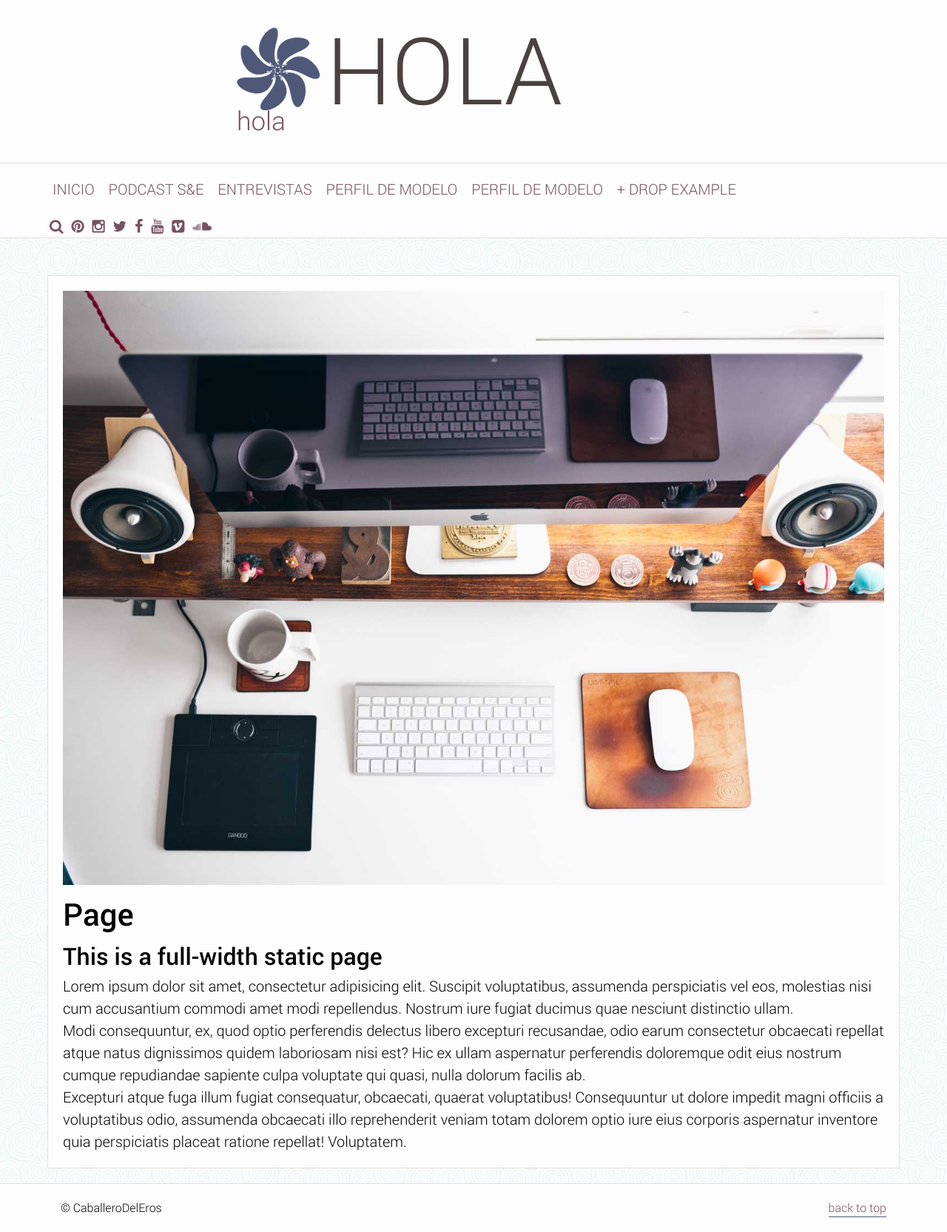
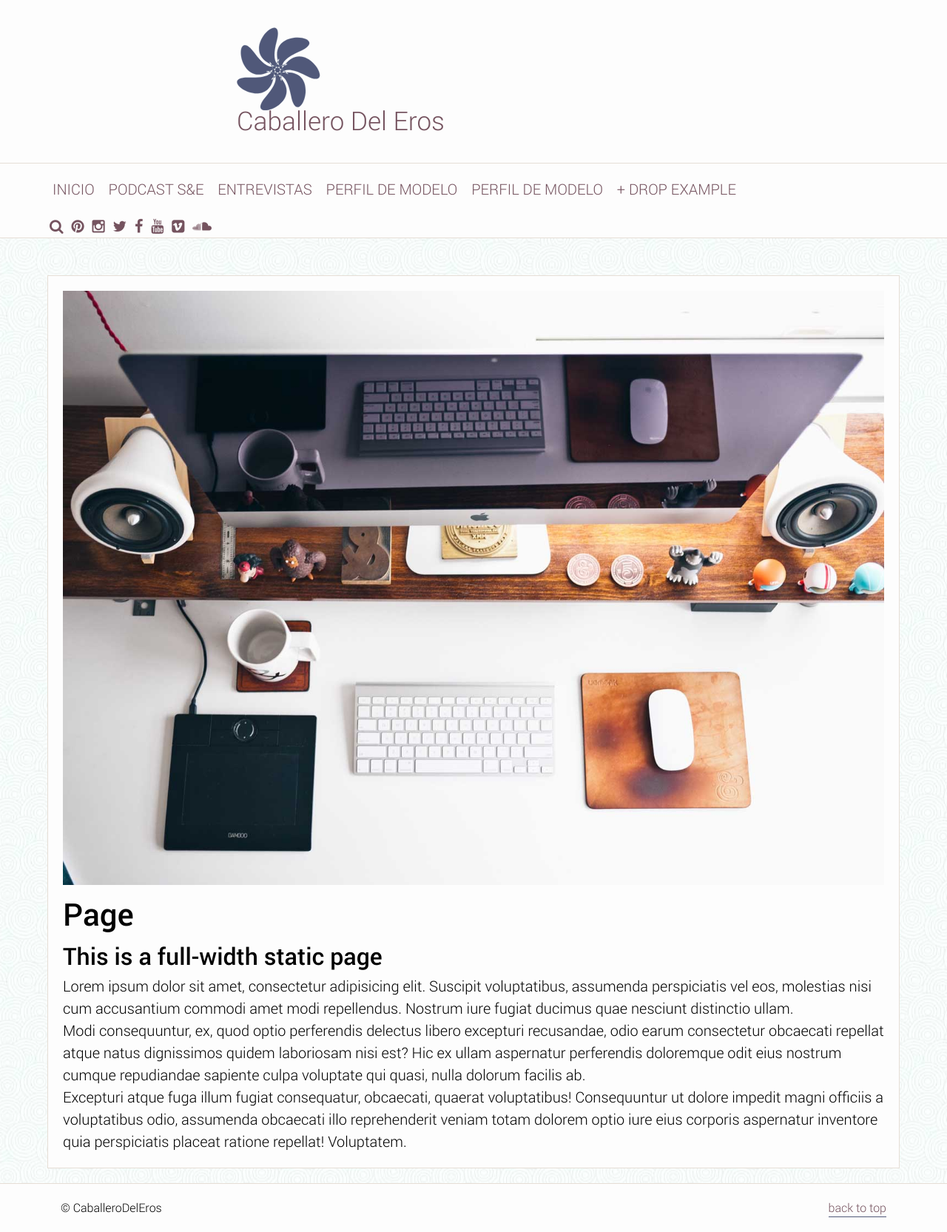
Before and after one commit to Caballerodeleros/-Caballerodeleros.github.io, a Jekyll site: the page built from page-full/index.md, in a window 1280 px wide. Shown: the whole page at 74% size. Built offline with Jekyll 4.4.1, drawn with Linux system fonts in a browser that asks for light colours.

Commit message:
Update full.html

```diff
--- a/_includes/full.html
+++ b/_includes/full.html
@@ -2,10 +2,10 @@
   <g transform="translate(-292.0152,-375.88218)">
     <path class="icon" d="m 297.74177,394.32464 c -6.43839,7.45302 10.47423,2.57234 4.08373,-4.92179 -8.45201,-9.91167 4.56001,0.30634 -8.45598,-0.20531 -9.84128,-0.38685 4.51944,9.79291 6.39417,0.12411 2.47952,-12.78788 2.60362,3.75616 -5.11169,-6.73916 -5.83349,-7.93542 -4.83859,9.63922 3.88967,5.07655 11.54391,-6.03455 -1.31336,4.37751 2.08179,-8.19829 2.56705,-9.50845 -10.55305,2.227 -1.54383,6.20624 11.91551,5.26292 -4.24135,1.70251 7.70765,-3.48393 9.03454,-3.92143 -8.32085,-6.8622 -5.8148,2.66251 3.31449,12.5973 -3.97551,-2.25452 7.52949,3.85389 8.69884,4.61851 0.17712,-10.78402 -5.7071,-2.88615 -7.78241,10.44566 -0.71604,-4.51385 1.68147,8.28966 1.81274,9.68062 8.54172,-6.58525 -1.30184,-6.26148 -13.019,0.42823 3.08263,-3.37416 -5.43273,6.48315 z" transform="translate(2.1245714,0.11182024)" />
     <text x="316.02356" y="396.5386"  class="twister" xml:space="preserve">
-        <tspan x="316.02356" y="396.5386">hola</tspan>
+        <tspan x="316.02356" y="396.5386"></tspan>
     </text>
     <text x="292.00629" y="403.45459" class="slogan" xml:space="preserve">
-        <tspan x="292.00629" y="403.45459" id="tspan3790">hola</tspan>
+        <tspan x="292.00629" y="403.45459" id="tspan3790">Caballero Del Eros</tspan>
     </text>
   </g>
 </svg>
```
